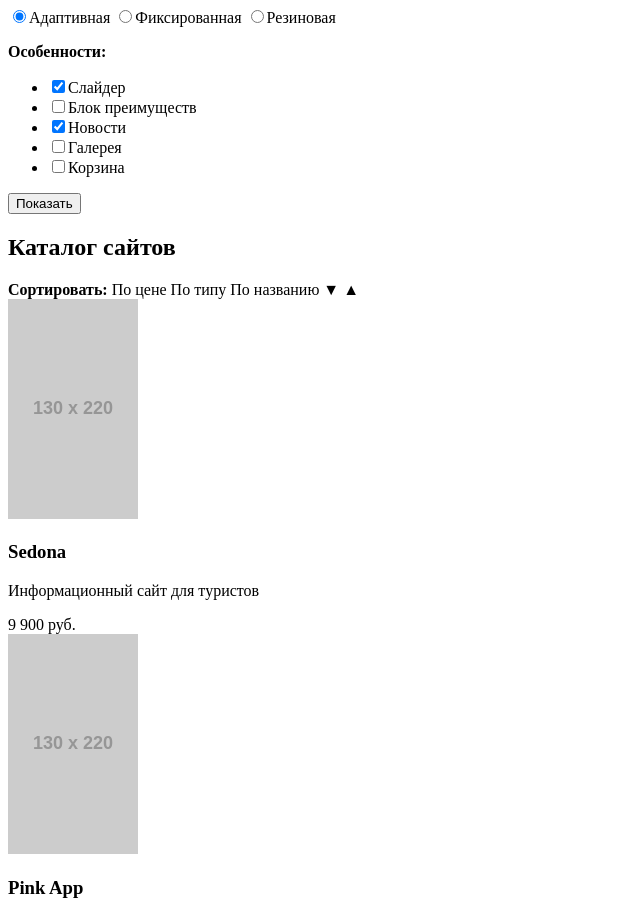
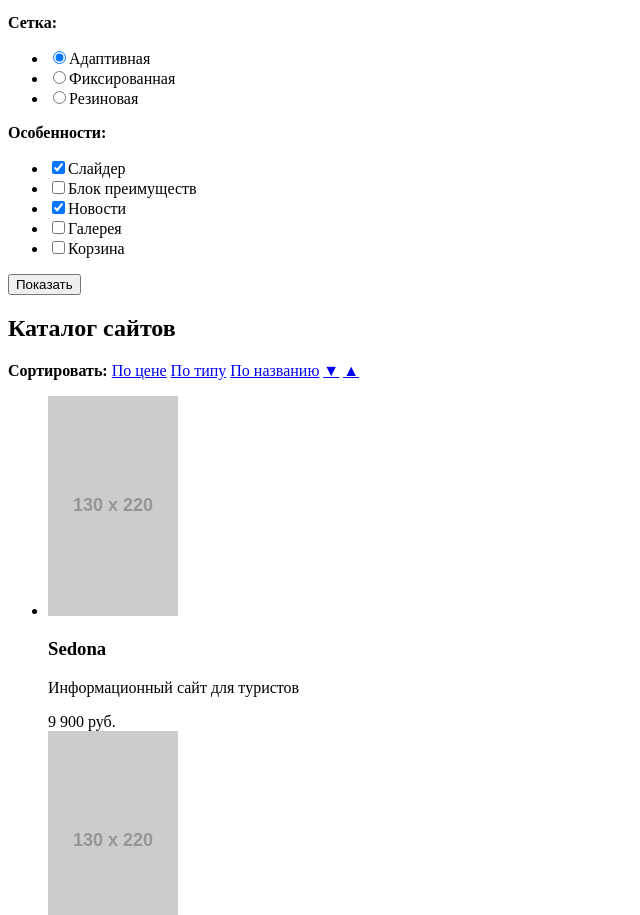
Before and after one commit to Etuhu/140097-nerds, a plain HTML site: page catalog.html in a window 1280 px wide. Shown: the part 289-1204 px from the top of the page, without its empty margins (0-640 px from the left). Drawn offline with Linux system fonts and the light colour scheme; placeholder pictures from the web are drawn by us.

Commit message:
Последние штрихи
Вернул списки в сортировку и каталог сайтов, внес указанные правки.

```diff
--- a/catalog.html
+++ b/catalog.html
@@ -7,7 +7,7 @@
   <body>
     <header>
       <nav>
-        <img src="index.html" width="160" height="55" alt="Логотип студии Нёрдс" title="Нёрдс - дизайн-студия из Краснодара">
+        <a href="index.html"><img src="http://via.placeholder.com/160x55" width="160" height="55" alt="Логотип студии Нёрдс" title="Нёрдс - дизайн-студия из Краснодара"></a>
         <ul>
           <li><a href="about.html">Студия</a></li>
           <li><a href="clients.html">Клиенты</a></li>
@@ -25,9 +25,11 @@
         <form action="/echo" method="post">
           <p><b>Стоимость:</b></p>
           <p><b>Сетка:</b></p>
-          <label><input type="radio" name="type-of-site" value="adaptive" checked>Адаптивная</label>
-          <label><input type="radio" name="type-of-site" value="fixed">Фиксированная</label>
-          <label><input type="radio" name="type-of-site" value="rubbery">Резиновая</label>
+          <ul>
+            <li><label><input type="radio" name="type-of-site" value="adaptive" checked>Адаптивная</label></li>
+            <li><label><input type="radio" name="type-of-site" value="fixed">Фиксированная</label></li>
+            <li><label><input type="radio" name="type-of-site" value="rubbery">Резиновая</label></li>
+          </ul>
           <p><b>Особенности:</b></p>
           <ul>
             <li><label><input type="checkbox" name="slider" checked>Слайдер</label></li>
@@ -41,60 +43,64 @@
       </aside>
       <section>
         <h2 class="visually-hidden">Каталог сайтов</h2>
+        <div>
           <b>Сортировать:</b>
-        <a>По цене</a>
-        <a>По типу</a>
-        <a>По названию</a>
-        <a>&#9660;</a>
-        <a>&#9650;</a>
+          <a href="#">По цене</a>
+          <a href="#">По типу</a>
+          <a href="#">По названию</a>
+          <a href="#">&#9660;</a>
+          <a href="#">&#9650;</a>
+        </div>
+        <ul class="product-list">
+          <li class="catalog-item">
+            <img src="http://via.placeholder.com/130x220" width="130" height="220" alt="Седона">
             <div>
-          <a>
-            <img src="http://via.placeholder.com/130x220" width="130" height="220" alt="Седона">
-          </a>
               <h3>Sedona</h3>
               <p>Информационный сайт для туристов</p>
               <a>9 900 руб.</a>
             </div>
+          </li>
+          <li class="catalog-item">
+            <img src="http://via.placeholder.com/130x220" width="130" height="220" alt="Pink">
             <div>
-          <a>
-            <img src="http://via.placeholder.com/130x220" width="130" height="220" alt="Pink">
-          </a>
               <h3>Pink App</h3>
               <p>Продуктовый лендинг приложения для iOS и Android</p>
               <a>9 900 руб.</a>
             </div>
+          </li>
+          <li class="catalog-item">
+            <img src="http://via.placeholder.com/130x220" width="130" height="220" alt="Барбершоп Бородинский">
             <div>
-          <a>
-            <img src="http://via.placeholder.com/130x220" width="130" height="220" alt="Барбершоп Бородинский">
-          </a>
               <h3>Barbershop</h3>
               <p>Сайт салона красоты. Для мужчин, да.</p>
               <a>9 900 руб.</a>
             </div>
+          </li>
+          <li class="catalog-item">
+            <img src="http://via.placeholder.com/130x220" width="130" height="220" alt="Мишка">
             <div>
-          <a>
-            <img src="http://via.placeholder.com/130x220" width="130" height="220" alt="Мишка">
-          </a>
               <h3>Mishka</h3>
               <p>Интернет-магазин вязаных игрушек</p>
               <a>9 900 руб.</a>
             </div>
+          </li>
+          <li class="catalog-item">
+            <img src="http://via.placeholder.com/130x220" width="130" height="220" alt="А+">
             <div>
-          <a>
-            <img src="http://via.placeholder.com/130x220" width="130" height="220" alt="А+">
-          </a>
               <h3>А Plus</h3>
               <p>Лендинг курсов повышения квалификации</p>
               <a>9 900 руб.</a>
             </div>
+          </li>
+          <li class="catalog-item">
+            <img src="http://via.placeholder.com/130x220" width="130" height="220" alt="Кваст">
             <div>
-          <a>
-            <img src="http://via.placeholder.com/130x220" width="130" height="220" alt="Кваст">
-          </a>
               <h3>Кваст</h3>
               <p>Промо-сайт производителя крафтового кваса</p>
               <a>9 900 руб.</a>
             </div>
+          </li>
+        </ul>
         <ul class="paginator">
           <li><a>1</a></li>
           <li><a href="#">2</a></li>
```
Lines whose indentation alone changed are shown as unchanged.
